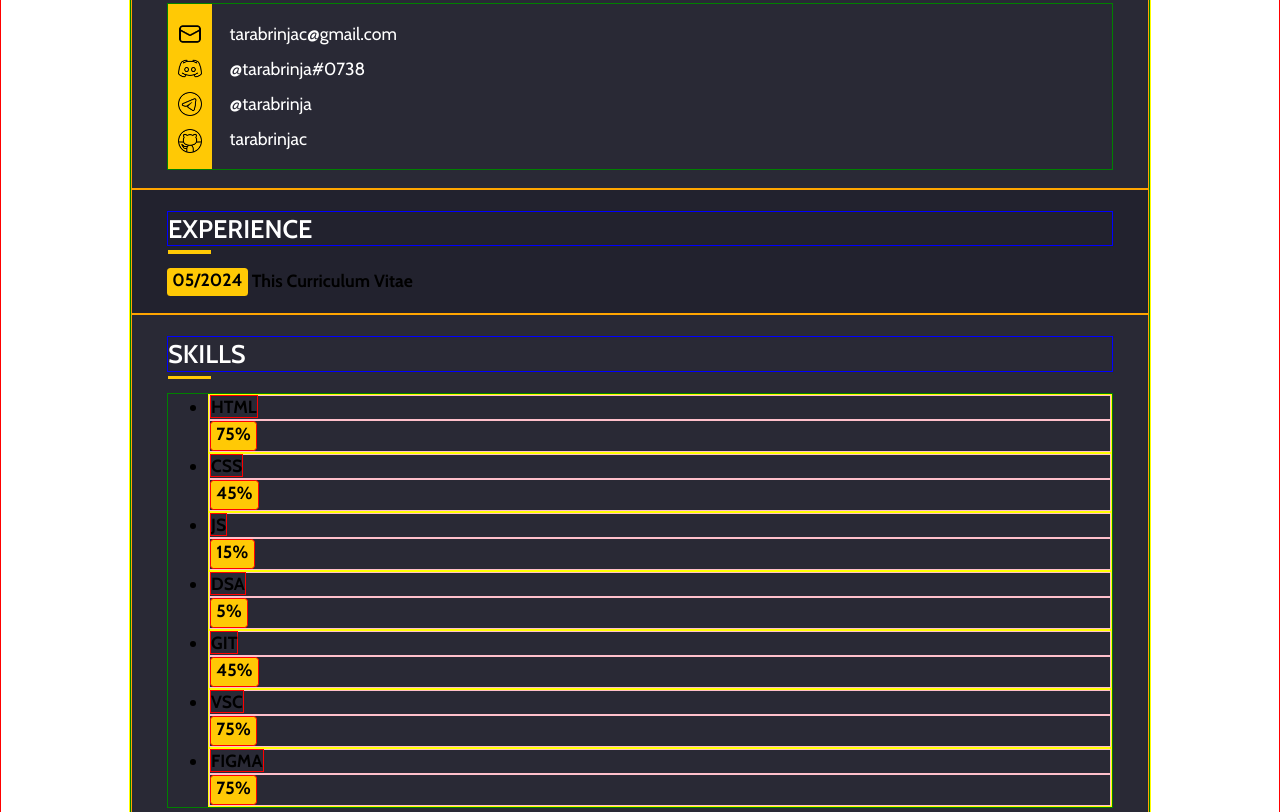
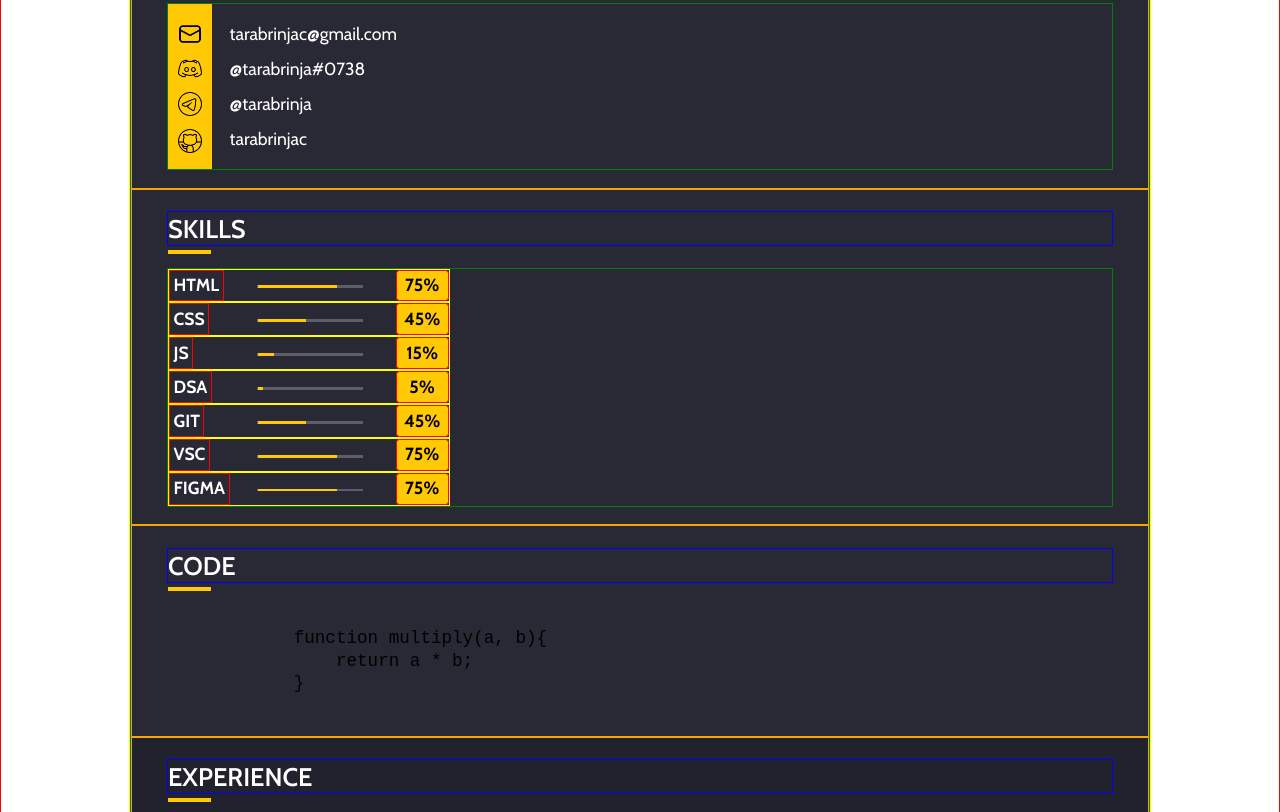
Before and after one commit to tarabrinjac/cv-origins, a website: page index.html in a window 1280 px wide. Shown: the part 560-1372 px from the top of the page. Drawn offline with Linux system fonts and the light colour scheme.

Commit message:
feat: make skills section

```diff
--- a/index.html
+++ b/index.html
@@ -59,60 +59,32 @@
           <h2 class="section-heading content-section-heading">Skills</h2>
           <ul class="skills-list">
             <li class="skill-item">
-              <div class="skill-name-container">
-                <span class="skill-name">HTML</span>
-              </div>
-              <div class="skill-percent-container">
+              <span class="skill-name skill-html">HTML</span>
               <span class="skill-percent">75%</span>
-              </div>
             </li>
             <li class="skill-item">
-              <div class="skill-name-container">
-                <span class="skill-name">CSS</span>
-              </div>
-              <div class="skill-percent-container">
+              <span class="skill-name skill-css">CSS</span>
               <span class="skill-percent">45%</span>
-              </div>
             </li>
             <li class="skill-item">
-              <div class="skill-name-container">
-                <span class="skill-name">JS</span>
-              </div>
-              <div class="skill-percent-container">
+              <span class="skill-name skill-js">JS</span>
               <span class="skill-percent">15%</span>
-              </div>
             </li>
             <li class="skill-item">
-              <div class="skill-name-container">
-                <span class="skill-name">DSA</span>
-              </div>
-              <div class="skill-percent-container">
+              <span class="skill-name skill-dsa">DSA</span>
               <span class="skill-percent">5%</span>
-              </div>
             </li>
             <li class="skill-item">
-              <div class="skill-name-container">
-                <span class="skill-name">GIT</span>
-              </div>
-              <div class="skill-percent-container">
+              <span class="skill-name skill-git">GIT</span>
               <span class="skill-percent">45%</span>
-              </div>
             </li>
             <li class="skill-item">
-              <div class="skill-name-container">
-                <span class="skill-name">VSC</span>
-              </div>
-              <div class="skill-percent-container">
+              <span class="skill-name skill-vsc">VSC</span>
               <span class="skill-percent">75%</span>
-              </div>
             </li>
             <li class="skill-item">
-              <div class="skill-name-container">
-                <span class="skill-name">FIGMA</span>
-              </div>
-              <div class="skill-percent-container">
+              <span class="skill-name skill-figma">FIGMA</span>
               <span class="skill-percent">75%</span>
-              </div>
             </li>
           </ul>
         </section>
@@ -151,7 +123,7 @@
 
         <section class="section section-english" id="english">
           <h2 class="section-heading content-section-heading">English</h2>
-          <p><span class="skill-name">A2 Elemetary</span> - <span class="skill-percent">45%</span></p>
+          <p><span class="english-level">A2 Elemetary</span> - <span class="english-percent">45%</span></p>
           <a href="https://www.efset.org/quick-check/launch/" target="_blank" rel="noreferrer noopener">
             <img src="img/engcert-600.png" alt="english certificate" width="436" height="228">
           </a>
--- a/style.css
+++ b/style.css
@@ -150,14 +150,18 @@
 
 .skill-name {
   font-weight: 700;
+  padding: 0.2em;
 }
 
 .skill-percent {
-  display: inline-block;
-  padding: 0.1em 0.3em 0.2em;
+  /* display: inline-block; */
+  /* padding: 0.1em 0.3em 0.2em; */
+  padding: 0.2em;
   border-radius: 0.2em;
+  width: 3em;
   font-weight: 700;
   background-color: #ffc905;
+  text-align: center;
 }
 
 .experience-name {
@@ -181,6 +185,18 @@
 }
 
 .education-date {
+  display: inline-block;
+  padding: 0.1em 0.3em 0.2em;
+  border-radius: 0.2em;
+  font-weight: 700;
+  background-color: #ffc905;
+}
+
+.english-level {
+  font-weight: 700;
+}
+
+.english-percent {
   display: inline-block;
   padding: 0.1em 0.3em 0.2em;
   border-radius: 0.2em;
@@ -379,6 +395,22 @@
   .section {
     width: 100%;
   }
+
+  .section-skills {
+    order: 2;
+  }
+
+  .section-code {
+    order: 3;
+  }
+
+  .section-experience {
+    order: 4;
+  }
+
+  .section-education {
+    order: 5;
+  }
 }
 
 /** Content Sections Common Stylezation */
@@ -484,22 +516,86 @@
 
 .skills-list {
   border: solid 1px #008000;
+  list-style: none;
+  padding: 0;
 }
 
 .skill-item {
+  display: flex;
+  position: relative;
+  justify-content: space-between;
+  width: 16em;
   border: solid 1px #ffff00;
 }
 
-.skill-name-container {
-  border: solid 1px #ffc0cb;
+.skill-item::before {
+  position: absolute;
+  content: "";
+  top: 50%;
+  left: 5em;
+  width: 6em;
+  height: 0.15em;
+  background-color: #5e5d6b;
 }
 
 .skill-name {
+  color: #ffffff;
   border: solid 1px #ff0000;
 }
 
-.skill-percent-container {
-  border: solid 1px #ffc0cb;
+.skill-html,
+.skill-css,
+.skill-js,
+.skill-dsa,
+.skill-git,
+.skill-vsc,
+.skill-figma {
+  position: relative;
+}
+
+.skill-html::before,
+.skill-css::before,
+.skill-js::before,
+.skill-dsa::before,
+.skill-git::before,
+.skill-vsc::before,
+.skill-figma::before {
+  position: absolute;
+  content: "";
+  top: 50%;
+  left: 5em;
+  height: 0.15em;
+  background-color: #ffc905;
+}
+
+/** width value = skill percent * 6em */
+
+.skill-html::before {
+  width: 4.5em;
+}
+
+.skill-css::before {
+  width: 2.7em;
+}
+
+.skill-js::before {
+  width: 0.9em;
+}
+
+.skill-dsa::before {
+  width: 0.3em;
+}
+
+.skill-git::before {
+  width: 2.7em;
+}
+
+.skill-vsc::before {
+  width: 4.5em;
+}
+
+.skill-figma::before {
+  width: 4.5em;
 }
 
 .skill-percent {
```
Lines whose indentation alone changed are shown as unchanged.
